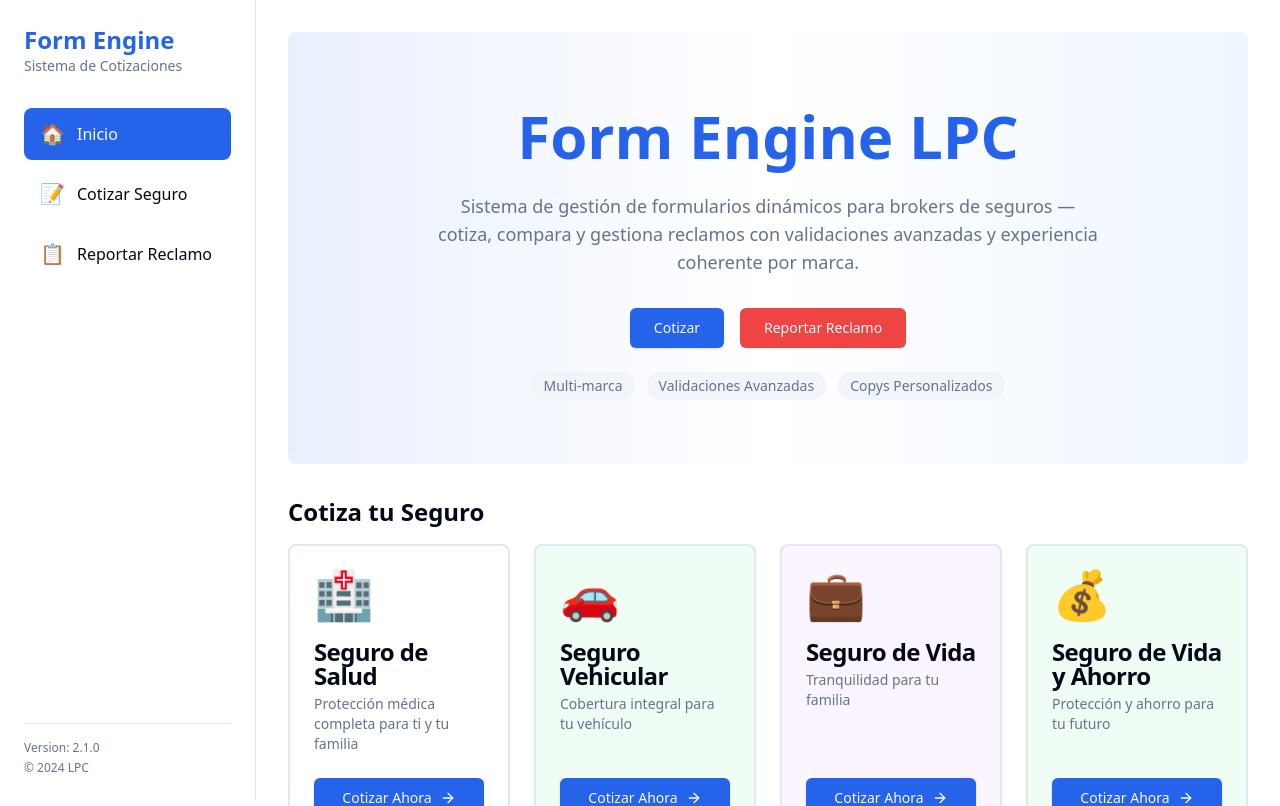
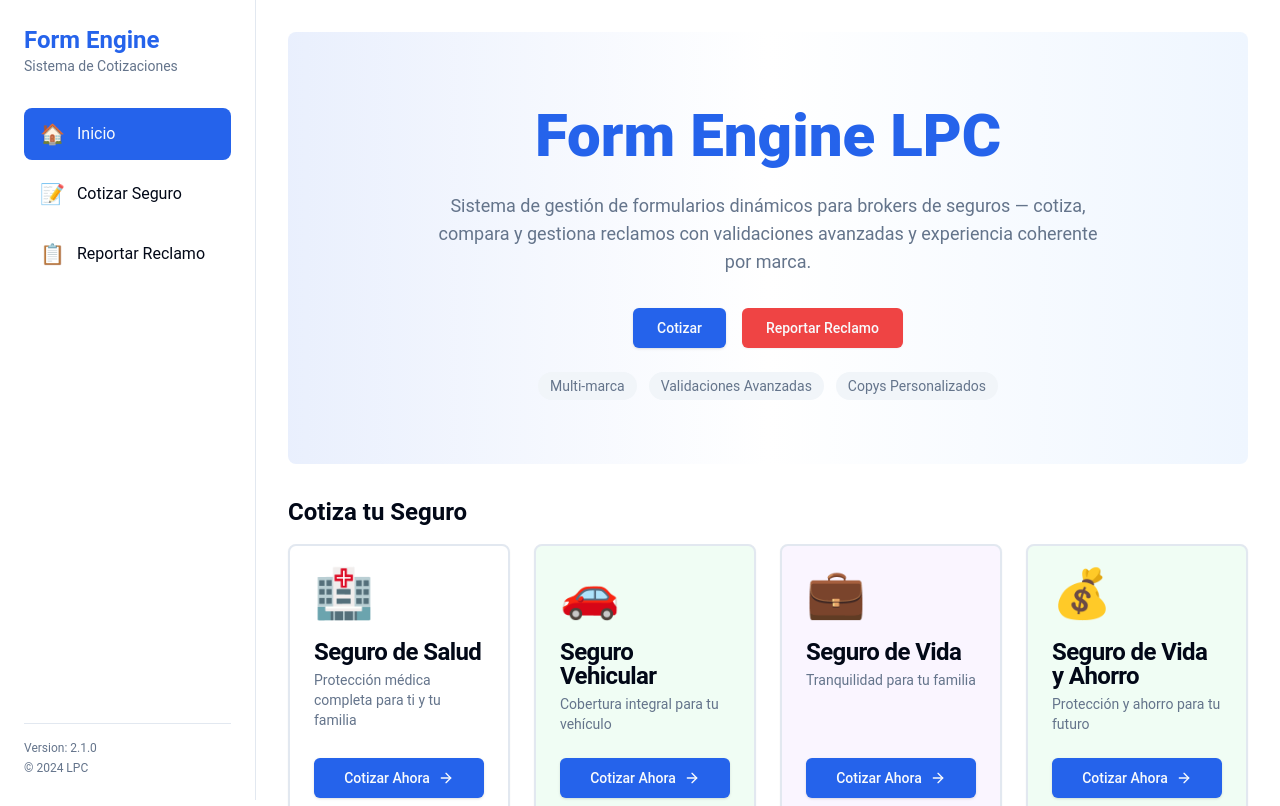
Before and after one commit to jonathanludena/formEngine_lpc, a React (Vite) app: page / in a window 1280 px wide. Shown: the top 806 px of the page. Built offline with nearby package versions, Linux system fonts and the light colour scheme.

Commit message:
feat: define font family and apply styles to body in globals.css

```diff
--- a/src/styles/globals.css
+++ b/src/styles/globals.css
@@ -4,6 +4,7 @@
 
 @layer base {
   :root {
+    --font-family-sans: 'Roboto', sans-serif;
     --background: 0 0% 100%;
     --foreground: 222.2 84% 4.9%;
     --card: 0 0% 100%;
@@ -49,10 +50,15 @@
   }
 }
 
+body {
+  font-family: var(--font-family-sans);
+}
+
 @layer base {
   * {
     @apply border-border;
   }
+
   body {
     @apply bg-background text-foreground;
   }
@@ -63,6 +69,7 @@
   from {
     opacity: 0;
   }
+
   to {
     opacity: 1;
   }
@@ -73,6 +80,7 @@
     opacity: 0;
     transform: scale(0.95);
   }
+
   to {
     opacity: 1;
     transform: scale(1);
@@ -83,6 +91,7 @@
   from {
     transform: translateX(-100%);
   }
+
   to {
     transform: translateX(0);
   }
@@ -92,6 +101,7 @@
   from {
     transform: translateX(100%);
   }
+
   to {
     transform: translateX(0);
   }
@@ -101,6 +111,7 @@
   from {
     transform: translateY(-100%);
   }
+
   to {
     transform: translateY(0);
   }
@@ -110,6 +121,7 @@
   from {
     transform: translateY(100%);
   }
+
   to {
     transform: translateY(0);
   }
```
